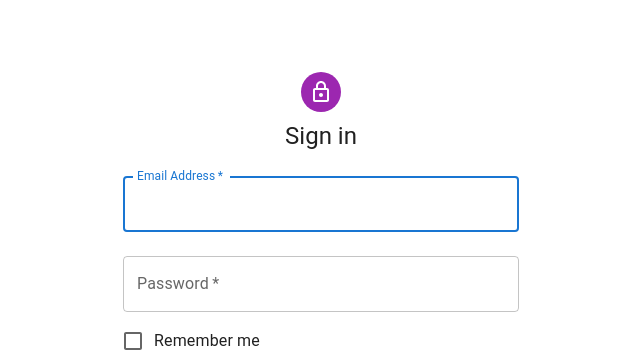
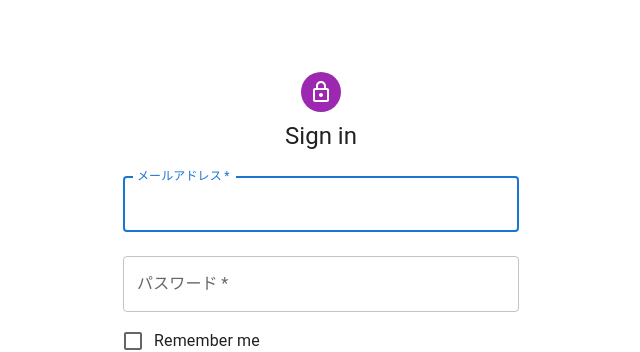
Before and after one commit to mmasap/dashboard-sample, a React (Vite) app: page /signin in a window 1280 px wide. Shown: the top 352 px of the page, without its empty margins (319-959 px from the left). Built offline with nearby package versions, Linux system fonts and the light colour scheme.

Commit message:
fix label

```diff
--- a/src/routes/signin/index.tsx
+++ b/src/routes/signin/index.tsx
@@ -98,7 +98,7 @@ export default function SignIn() {
                   required
                   fullWidth
                   id="email"
-                  label="Email Address"
+                  label="メールアドレス"
                   name="email"
                   autoComplete="email"
                   autoFocus
@@ -117,7 +117,7 @@ export default function SignIn() {
                   required
                   fullWidth
                   name="password"
-                  label="Password"
+                  label="パスワード"
                   type="password"
                   id="password"
                   autoComplete="current-password"
```
